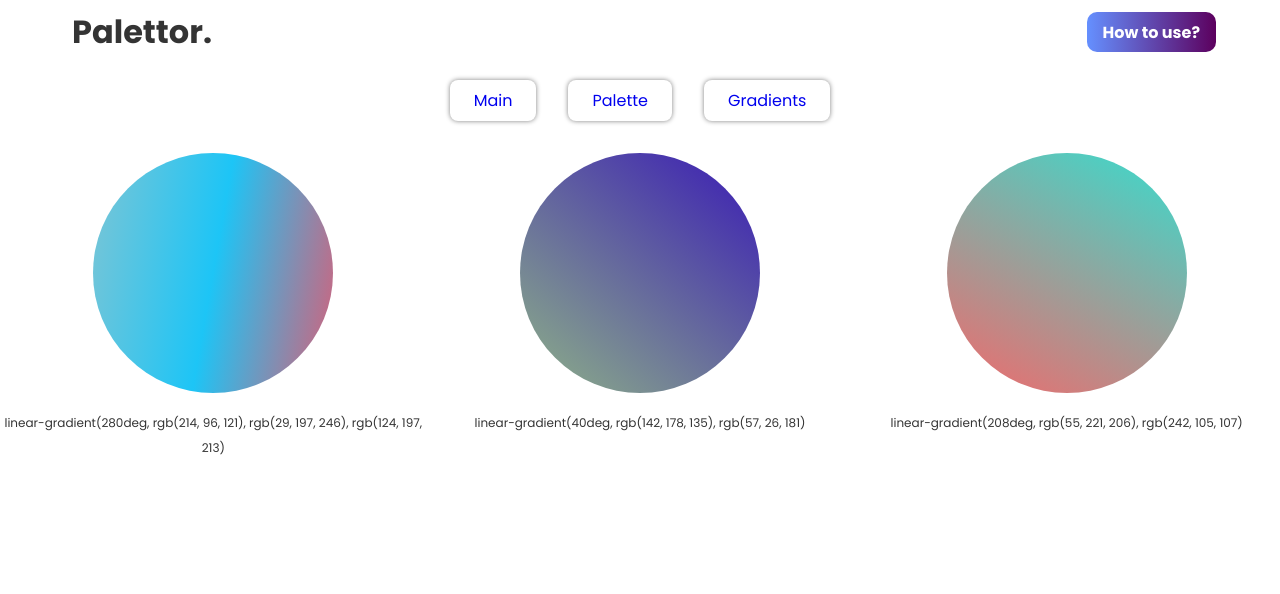
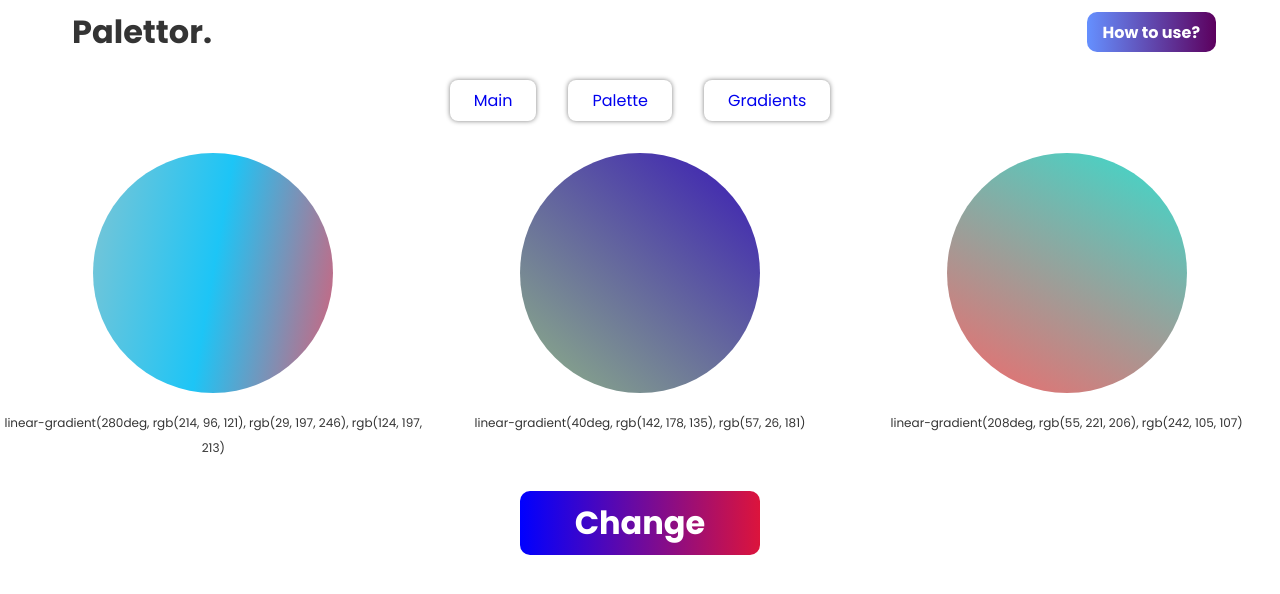
Before and after one commit to NikitaDen/palettor, a React (Create React App) app: page /gradients in a window 1280 px wide. Shown: the top 594 px of the page. Built offline with nearby package versions, Linux system fonts and the light colour scheme.

Commit message:
add refresh button for gradients

```diff
--- a/src/components/Gradients/Gradients.jsx
+++ b/src/components/Gradients/Gradients.jsx
@@ -14,10 +14,9 @@ const Gradients = (props) => {
                         </div>
                         <span>{item.linearGradient}</span>
                     </div>
-
-
                 )
             })}
+            <button className='button button--gradient' onClick={props.refreshGradients}>Change</button>
         </div>
     )
 };
--- a/src/components/Palette/Interactions/interactions.scss
+++ b/src/components/Palette/Interactions/interactions.scss
@@ -38,4 +38,21 @@ $text-font: 'Poppins', sans-serif;
       transform: translateY(.3rem);
     }
   }
+
+  &--gradient {
+    color: white;
+    font-size: 2rem;
+    font-weight: bold;
+    background: linear-gradient(90deg, blue 0%, crimson 100%);
+    border-radius: 10px;
+    padding: .5rem;
+    width: 15rem;
+    margin-top: 2rem;
+    transition: .3s;
+    grid-column: 1/4;
+
+    &:active {
+      transform: translateY(.3rem);
+    }
+  }
 }
--- a/src/redux/gradients-reducer.jsx
+++ b/src/redux/gradients-reducer.jsx
@@ -28,6 +28,10 @@ const gradientsReducer = (state = initialState, action) => {
         case REFRESH_GRADIENT:
             return {
                 ...state,
+                gradient: state.gradient.map(item => ({
+                    ...item,
+                    linearGradient: `linear-gradient(${Math.ceil(Math.random() * 360)}deg, ${addRgba()}`
+                }))
             };
     }
     return state;
```
